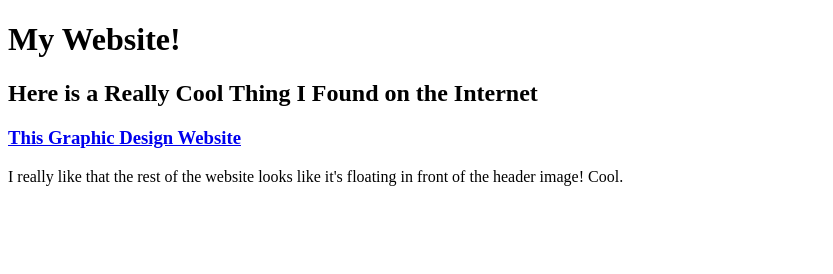
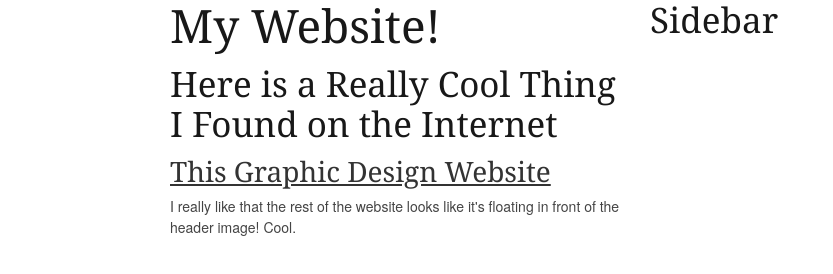
Before and after one commit to slynge128/slynge128.github.io, a plain HTML site: page index.html in a window 1280 px wide. Shown: the whole page, without its empty margins (0-833 px from the left). Drawn offline with Linux system fonts and the light colour scheme.

Commit message:
added skeleton

```diff
--- a/index.html
+++ b/index.html
@@ -2,15 +2,26 @@
 <html>
 	<head>
 		<title>My Website</title>
+		<meta name="viewport" content="width=device-width, initial-scale=1">
+		<link rel="stylesheet" href="stylesheets/base.css">
+		<link rel="stylesheet" href="stylesheets/skeleton.css">
+		<link rel="stylesheet" href="stylesheets/layout.css">
 	</head>
 
 	<body>
-		<h1>My Website!</h1>
+		<div class="container">
+			<div class="eight columns">
+			<h1>My Website!</h1>
 
 		<h2>Here is a Really Cool Thing I Found on the Internet</h2>
 
 		<h3><a href="http://www.youthedesigner.com/">This Graphic Design Website</a></h3>
 
 		<p>I really like that the rest of the website looks like it's floating in front of the header image! Cool.</p>
-	</body>
+		</div> <!--/.eight columns-->
+			<div class="four columns">
+				<h2>Sidebar</h2>
+			</div><!--/.four columns-->
+		</div>
+			</body>
 </html>
```
